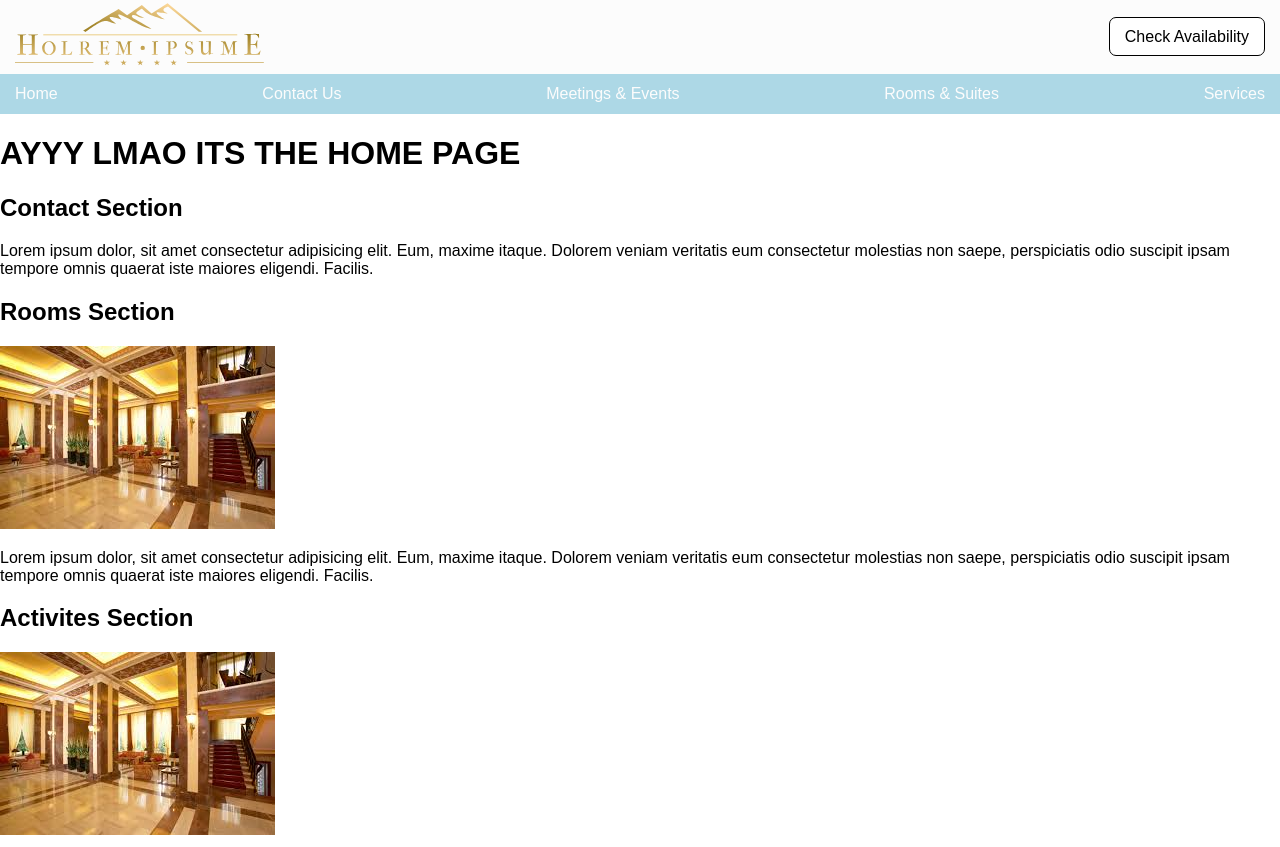
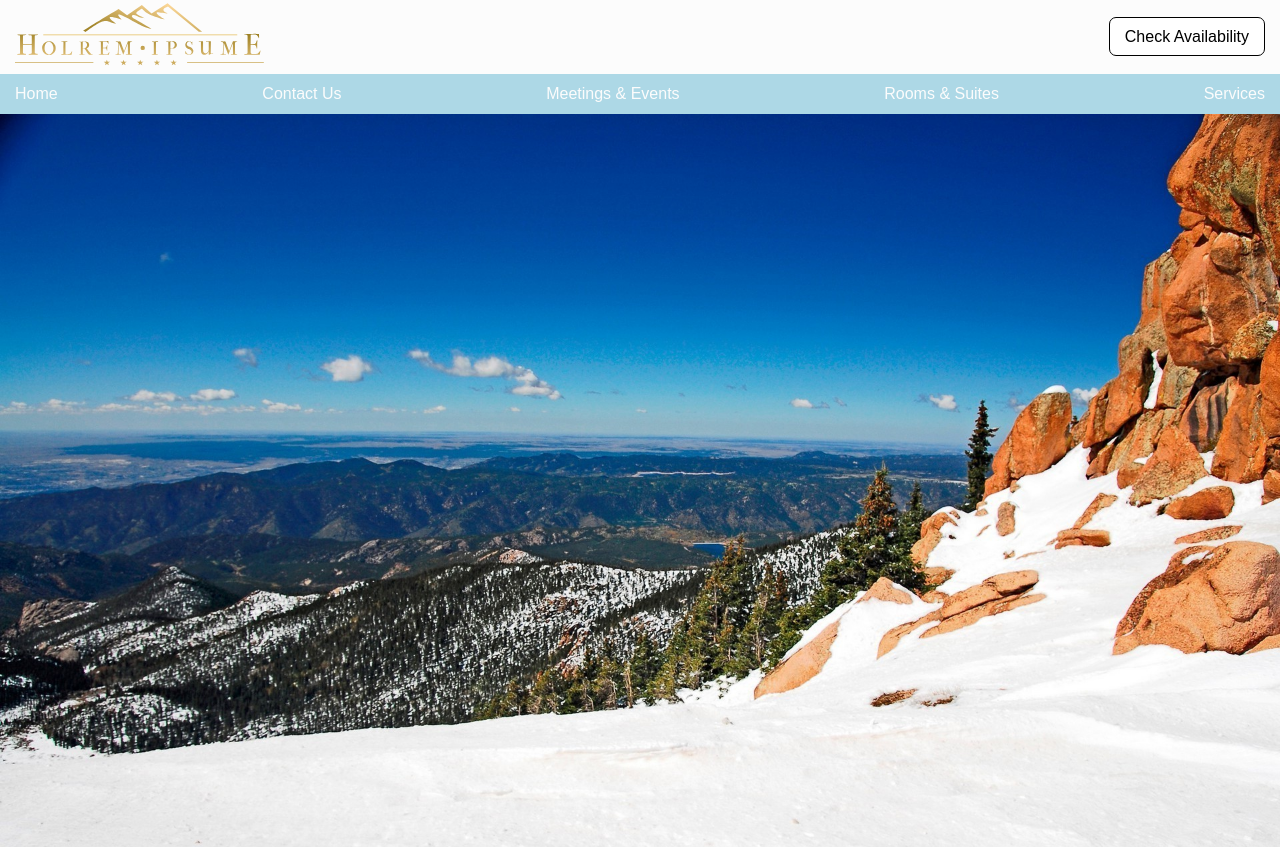
Before and after one commit to Gabewest1/hotel, a React (Create React App) app: page / in a window 1280 px wide. Shown: the top 847 px of the page. Built offline with nearby package versions, Linux system fonts and the light colour scheme.

Commit message:
Updated <Home/> to include the <Header/> component at the beginning of its markup.

```diff
--- a/src/pages/Home/index.js
+++ b/src/pages/Home/index.js
@@ -1,11 +1,14 @@
 import React, { Component } from 'react'
 import styled from "styled-components"
+
+import Header from "../../components/Header"
 
 class Home extends Component {
   render() {
     return (
       <HomeView>
-        <Title>AYYY LMAO ITS THE HOME PAGE</Title>
+
+        <Header />
 
         <ContactSection>
           <Title>Contact Section</Title>
@@ -74,6 +77,8 @@ const FoodSection = styled.section`
 `
 const HomeView = styled.div`
   ${ SectionStyles }
+  background: url(/assets/images/home_hero.jpg) no-repeat;
+  background-size: cover;
 `
 
 export default Home
```
